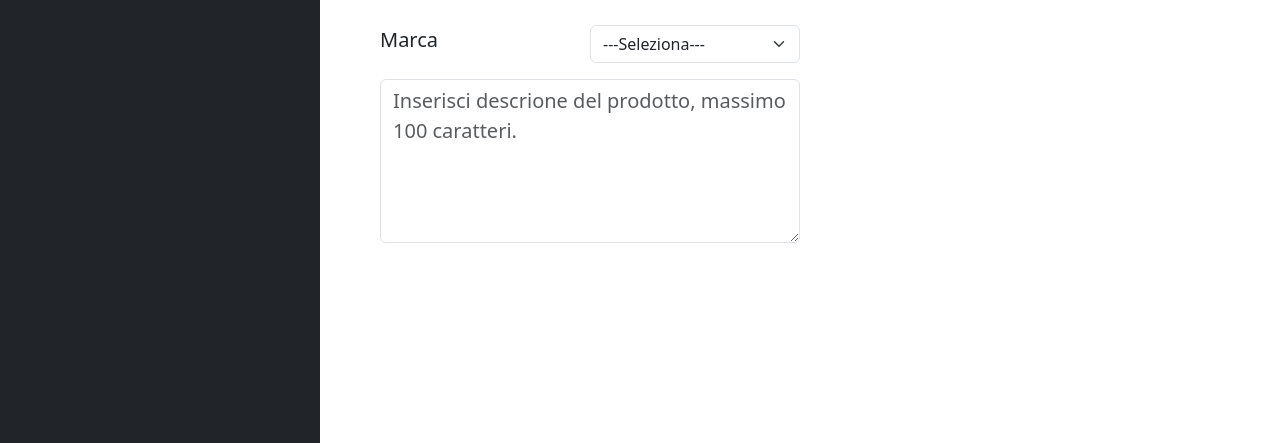
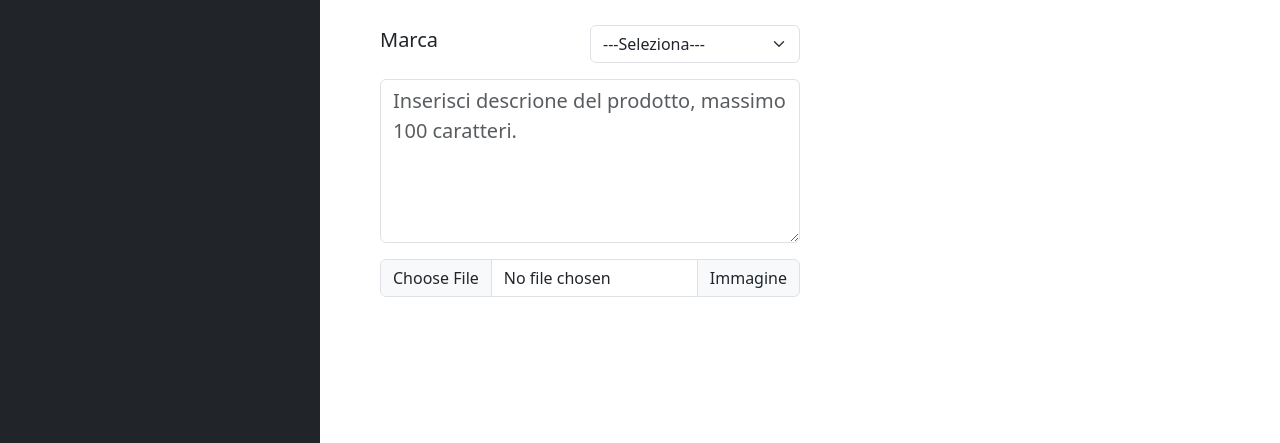
Before and after one commit to aniellonigrocogliano/html-css-bootstrap-dashboard, a plain HTML site: page new.html in a window 1280 px wide. Shown: the part 357-800 px from the top of the page. Drawn offline with nearby package versions, Linux system fonts and the light colour scheme.

Commit message:
add: form download

```diff
--- a/new.html
+++ b/new.html
@@ -149,6 +149,11 @@
                     <label for="commenti"   ></label>
 
                 </div>
+
+                <div class="input-group mb-3 py-3">
+                  <input type="file" class="form-control" id="inputGroupFile02">
+  <label class="input-group-text" for="inputGroupFile02">Immagine</label>
+</div>
               </div>
               <div class="col-12 col-lg-6">
 
```
